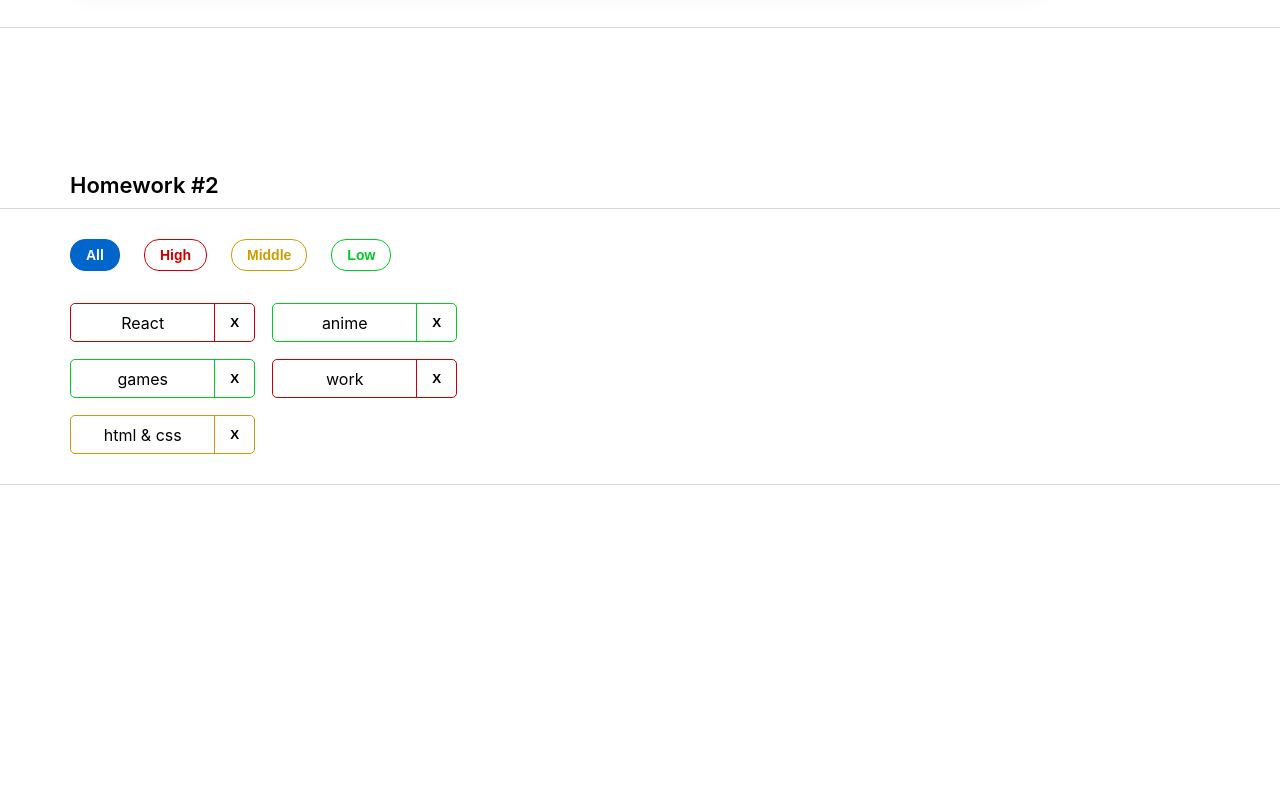
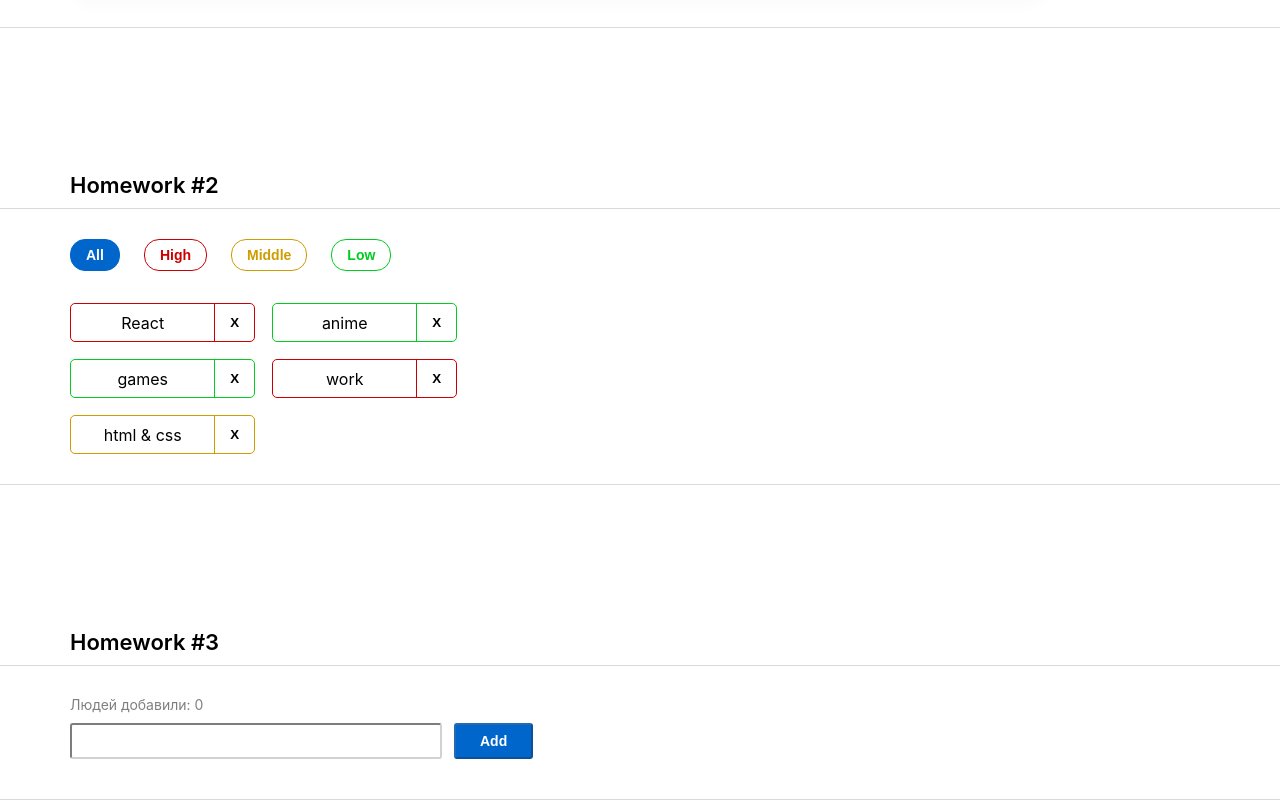
Before and after one commit to NikChist88/hws2, a React (Create React App) app: page / in a window 1280 px wide. Shown: the part 553-1353 px from the top of the page. Before the commit the page ends 1038 px from the top, so only its background shows below. Built offline with nearby package versions, Linux system fonts and the light colour scheme.

Commit message:
hw03 done

```diff
--- a/src/s1-main/App.tsx
+++ b/src/s1-main/App.tsx
@@ -2,6 +2,7 @@ import React from 'react'
 import s from './App.module.css'
 import HW1 from '../s2-homeworks/hw01/HW1'
 import HW2 from '../s2-homeworks/hw02/HW2'
+import HW3 from '../s2-homeworks/hw03/HW3'
 
 function App() {
   return (
@@ -9,7 +10,7 @@ function App() {
       <HW1 />
       {/*раскомментировать по ходу выполнения*/}
       <HW2/>
-      {/*<HW3/>*/}
+      <HW3/>
       {/*<HW4/>*/}
 
       {/*при выполнении дз 5 и более - закомментировать здесь дз 1-4, так как они есть внутри дз 5*/}
--- a/src/s2-homeworks/hw03/Greeting.module.css
+++ b/src/s2-homeworks/hw03/Greeting.module.css
@@ -2,21 +2,53 @@
 }
 
 .inputAndButtonContainer {
+  display: flex;
+  gap: 0 12px;
+}
+
+.inputAndError {
+  display: flex;
+  flex-direction: column;
+  gap: 10px 0;
 }
 
 .error {
+  font-size: 14px;
+  font-weight: 400;
+  color: #cc0000;
 }
 
 .input {
+  font-size: 16px;
+  padding: 8px 12px;
+  width: 372px;
+  height: 36px;
+  border-color: #d1d1d1;
+  border-radius: 3px;
 }
 
 .input:focus {
 }
 
 .errorInput {
+  border-color: #cc0000;
+  width: 372px;
+  height: 36px;
+  border-radius: 3px;
 }
 
 .button {
+  display: flex;
+  align-items: center;
+  justify-content: center;
+  height: 36px;
+  padding: 5px 24px;
+  border-radius: 3px;
+  background-color: #0066cc;
+  font-size: 14px;
+  font-weight: 600;
+  color: #fff;
+  cursor: pointer;
 }
 
 .button:focus {
@@ -29,6 +61,9 @@
 }
 
 .text {
+  font-size: 14px;
+  color: rgb(0, 0, 0, 0.5);
+  margin-bottom: 10px;
 }
 
 .greeting {
--- a/src/s2-homeworks/hw03/Greeting.tsx
+++ b/src/s2-homeworks/hw03/Greeting.tsx
@@ -1,15 +1,16 @@
-import React, {ChangeEvent, KeyboardEvent} from 'react'
+import React, { ChangeEvent, KeyboardEvent } from 'react'
 import s from './Greeting.module.css'
+import { UserType } from './HW3'
 
 type GreetingPropsType = {
-    name: any // need to fix any
-    setNameCallback: any // need to fix any
-    addUser: any // need to fix any
-    onBlur: any // need to fix any
-    onEnter: any // need to fix any
-    error: any // need to fix any
-    totalUsers: any // need to fix any
-    lastUserName?: any // need to fix any
+  name: string // need to fix any
+  setNameCallback: (e: ChangeEvent<HTMLInputElement>) => void // need to fix any
+  addUser: () => void // need to fix any
+  onBlur: () => void // need to fix any
+  onEnter: (e: KeyboardEvent<HTMLInputElement>) => void // need to fix any
+  error: string // need to fix any
+  totalUsers: number // need to fix any
+  lastUserName?: UserType // need to fix any
 }
 
 // презентационная компонента (для верстальщика)
@@ -25,19 +26,17 @@ const Greeting: React.FC<GreetingPropsType> = (
     lastUserName,
   } // деструктуризация пропсов
 ) => {
-    const inputClass = s.errorInput // need to fix with (?:)
+  const inputClass = error ? s.errorInput : s.input // need to fix with (?:)
 
   return (
     <div id={'hw3-form'} className={s.greetingForm}>
       <div className={s.text}>
         {'Людей добавили: '}
-                <span id={'hw3-users-total'}>
-                    {totalUsers}
-                </span>
+        <span id={'hw3-users-total'}>{totalUsers}</span>
       </div>
 
       <div className={s.inputAndButtonContainer}>
-                <div>
+        <div className={s.inputAndError}>
           <input
             id={'hw3-input'}
             value={name}
@@ -57,13 +56,13 @@ const Greeting: React.FC<GreetingPropsType> = (
           className={s.button}
           disabled={!name.trim()}
         >
-                    add
+          Add
         </button>
       </div>
 
       {lastUserName && (
         <div className={s.greeting}>
-                    Привет <span id={'hw3-last-user'}>{lastUserName}</span>!
+          Привет <span id={'hw3-last-user'}>{lastUserName.name}</span>!
         </div>
       )}
     </div>
--- a/src/s2-homeworks/hw03/GreetingContainer.tsx
+++ b/src/s2-homeworks/hw03/GreetingContainer.tsx
@@ -3,18 +3,38 @@ import Greeting from './Greeting'
 import { UserType } from './HW3'
 
 type GreetingContainerPropsType = {
-    users: any // need to fix any
-    addUserCallback: any // need to fix any
+  users: UserType[] // need to fix any
+  addUserCallback: (name: string) => void // need to fix any
 }
 
-export const pureAddUser = (name: any, setError: any, setName: any, addUserCallback: any) => {
+export const pureAddUser = (
+  name: string,
+  setError: (error: string) => void,
+  setName: (name: string) => void,
+  addUserCallback: (name: string) => void
+) => {
   // если имя пустое - показать ошибку, иначе - добавить юзера и очистить инпут
+  if (!name.trim()) {
+    setError('Ошибка! Введите имя!')
+  } else {
+    addUserCallback(name.trim())
+    setName('')
+  }
 }
 
-export const pureOnBlur = (name: any, setError: any) => { // если имя пустое - показать ошибку
+export const pureOnBlur = (name: string, setError: (error: string) => void) => {
+  // если имя пустое - показать ошибку
+  if (!name.trim()) setError('Ошибка! Введите имя!')
 }
 
-export const pureOnEnter = (e: any, addUser: any) => { // если нажата кнопка Enter - добавить
+export const pureOnEnter = (
+  e: KeyboardEvent<HTMLInputElement>,
+  addUser: () => void
+) => {
+  // если нажата кнопка Enter - добавить
+  if (e.key === 'Enter') {
+    addUser()
+  }
 }
 
 // более простой и понятный для новичков
@@ -26,11 +46,12 @@ const GreetingContainer: React.FC<GreetingContainerPropsType> = ({
   addUserCallback,
 }) => {
   // деструктуризация пропсов
-    const [name, setName] = useState<any>('') // need to fix any
-    const [error, setError] = useState<any>('') // need to fix any
+  const [name, setName] = useState<string>('') // need to fix any
+  const [error, setError] = useState<string>('') // need to fix any
 
-    const setNameCallback = (e: any) => { // need to fix any
-        setName('some name') // need to fix
+  const setNameCallback = (e: ChangeEvent<HTMLInputElement>) => {
+    // need to fix any
+    setName(e.currentTarget.value) // need to fix
 
     error && setError('')
   }
@@ -42,12 +63,12 @@ const GreetingContainer: React.FC<GreetingContainerPropsType> = ({
     pureOnBlur(name, setError)
   }
 
-    const onEnter = (e: any) => {
+  const onEnter = (e: KeyboardEvent<HTMLInputElement>) => {
     pureOnEnter(e, addUser)
   }
 
-    const totalUsers = 0 // need to fix
-    const lastUserName = 'some name' // need to fix
+  const totalUsers: number = users.length // need to fix
+  const lastUserName: UserType = users[users.length - 1] // need to fix
 
   return (
     <Greeting
--- a/src/s2-homeworks/hw03/HW3.tsx
+++ b/src/s2-homeworks/hw03/HW3.tsx
@@ -19,20 +19,30 @@ import GreetingContainer from './GreetingContainer'
 
 // types
 export type UserType = {
-    _id: any // need to fix any
-    name: any // need to fix any
+  _id: string // need to fix any
+  name: string // need to fix any
 }
 
-export const pureAddUserCallback = (name: any, setUsers: any, users: any) => { // need to fix any
-    const user = { // need to fix
+export const pureAddUserCallback = (
+  name: string,
+  setUsers: (users: UserType[]) => void,
+  users: UserType[]
+) => {
+  // need to fix any
+  const user = {
+    // need to fix
+    _id: v1(),
+    name: name,
   }
   setUsers([...users, user])
 }
 
 const HW3 = () => {
-    const [users, setUsers] = useState<any>([]) // need to fix any
+  const [users, setUsers] = useState<UserType[]>([]) // need to fix any
+  console.log(users)
 
-    const addUserCallback = (name: any) => { // need to fix any
+  const addUserCallback = (name: string) => {
+    // need to fix any
     pureAddUserCallback(name, setUsers, users)
   }
 
@@ -42,10 +52,7 @@ const HW3 = () => {
       {/*для автоматической проверки дз (не менять)*/}
 
       <div className={s2.hw}>
-                <GreetingContainer
-                    users={users}
-                    addUserCallback={addUserCallback}
-                />
+        <GreetingContainer users={users} addUserCallback={addUserCallback} />
       </div>
     </div>
   )
```
Also changed, not shown: 1 other file (tests, documents, lock files or other folders). Lines whose indentation alone changed are shown as unchanged.
